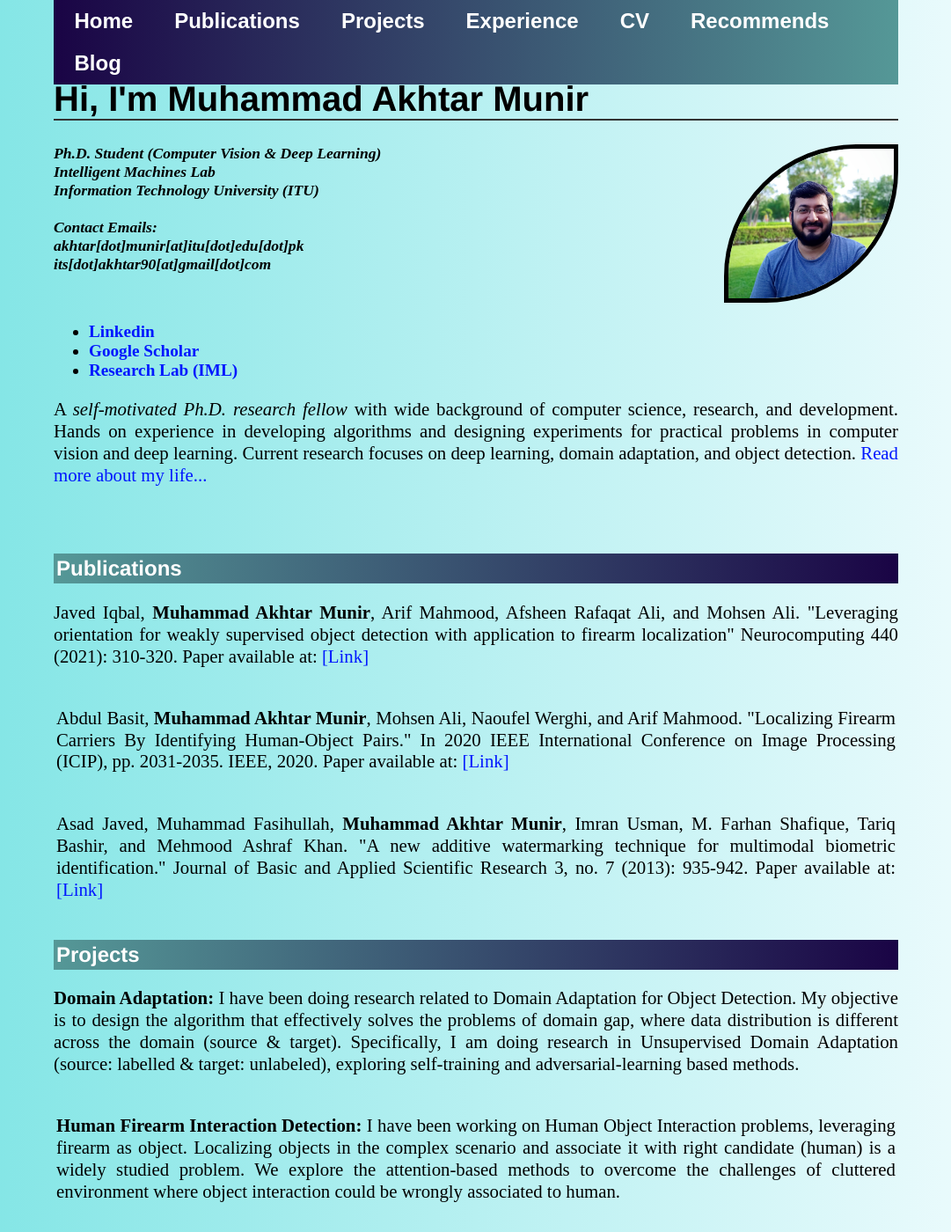
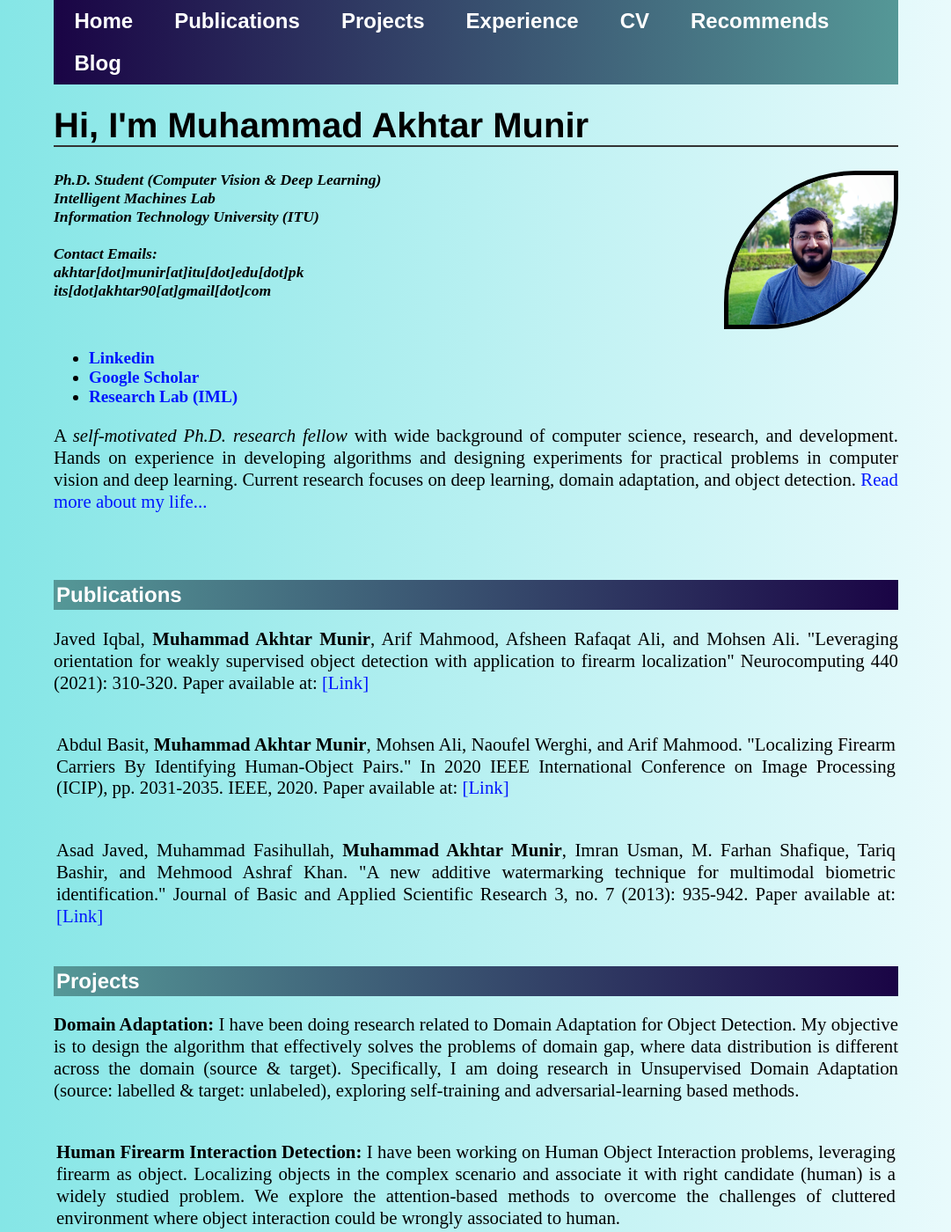
Before and after one commit to akhtarvision/akhtarvision.github.io, a Jekyll site: the page built from index.html, in a window 1280 px wide and 1400 px high. Shown: the whole window at 88% size, without its empty margins (99-1180 px from the left). Built offline with Jekyll 4.4.1, drawn with Linux system fonts in a browser that asks for light colours.

Commit message:
Update main.css

```diff
--- a/css/main.css
+++ b/css/main.css
@@ -31,7 +31,7 @@ a:hover {
     text-decoration: underline;
 }
 h1 {
-    padding-top : 30px;
+    padding-top : 60px;
     font-size: 2.5em;
     font-family:'Helvetica', 'Arial', 'Sans-Serif';
     border-bottom: 2px solid #333
```
